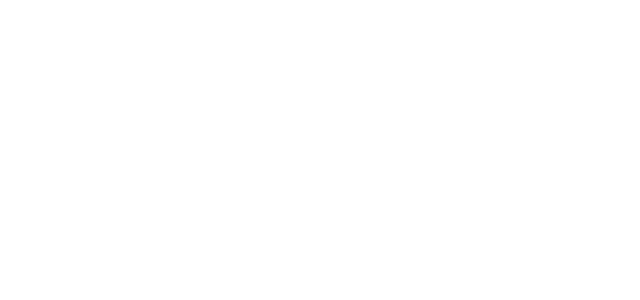
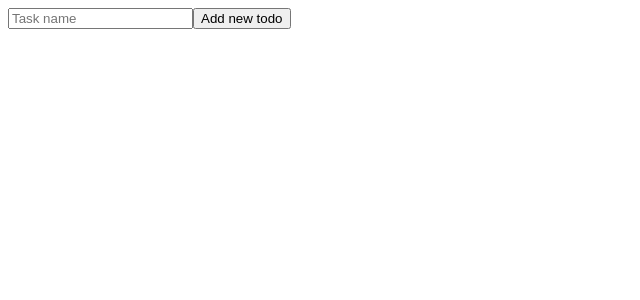
Before and after one commit to MaciejWitkowskiDev/react-learning-projects, a React (Create React App) app in the folder react-todo-list/: page / in a window 1280 px wide. Shown: the top 300 px of the page, without its empty margins (0-640 px from the left). Built offline with nearby package versions, Linux system fonts and the light colour scheme.

Commit message:
Implemented a basic form component

```diff
--- a/react-todo-list/src/App.js
+++ b/react-todo-list/src/App.js
@@ -1,7 +1,9 @@
+import Form from './Form'
+
 function App() {
   return (
     <>
-
+      <Form inputPlaceholder="Task name" buttonLabel="Add new todo" />
     </>
   );
 }
--- /dev/null
+++ b/react-todo-list/src/Form.js
@@ -0,0 +1,10 @@
+function Form(props){
+    return(
+        <form>
+            <input placeholder={props.inputPlaceholder} type="text" />
+            <button type="submit">{ props.buttonLabel }</button>
+        </form>
+    );
+}
+
+export default Form;
```
Also changed, not shown: 1 other file (tests, documents, lock files or other folders).
